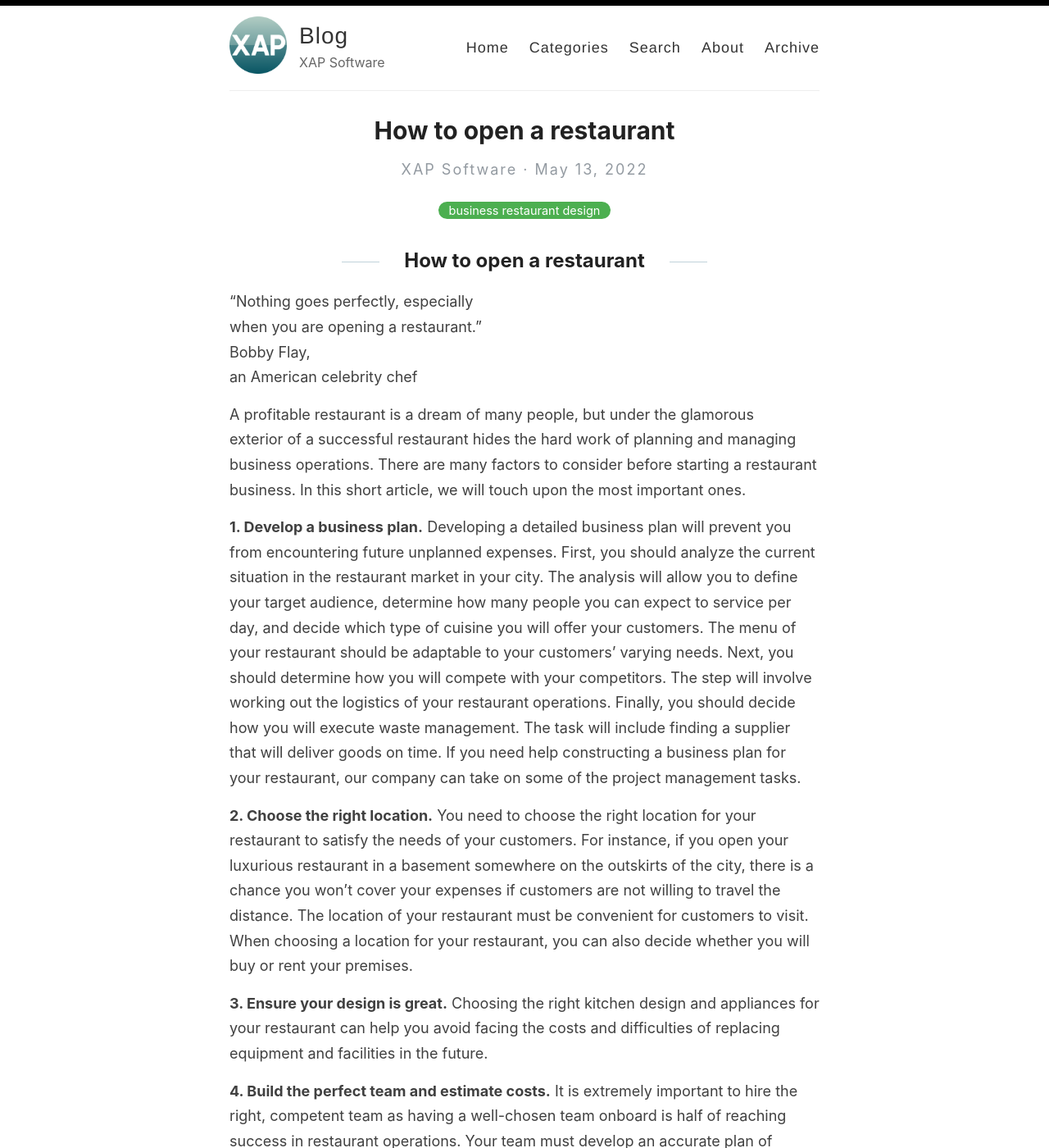
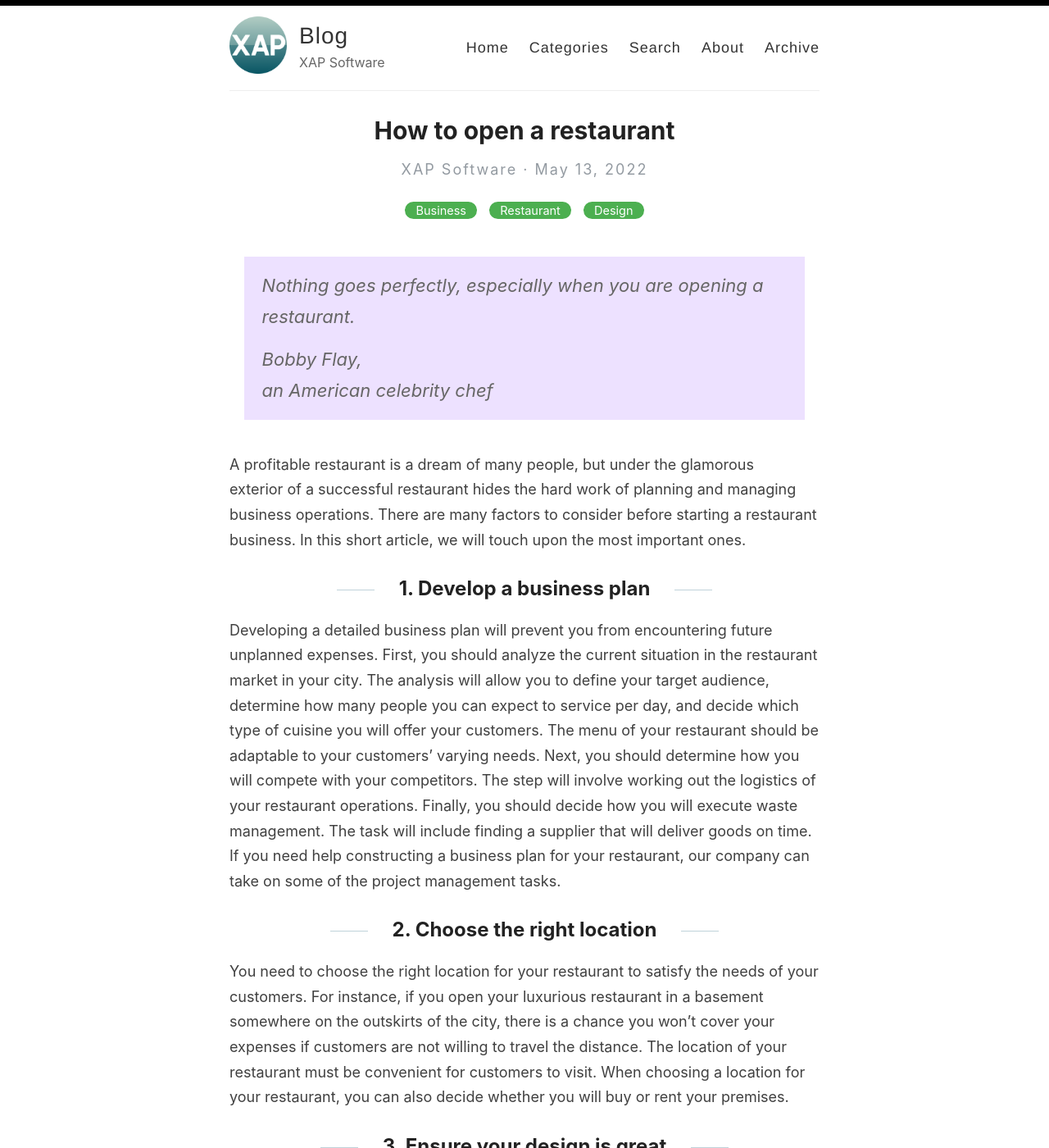
Before and after one commit to XAP-Software/XAP-Software.github.io, a Jekyll site: the page built from _posts/2022-05-13-how_to_open_a_restaurant.md, in a window 1280 px wide and 1400 px high. Shown: the whole window at 82% size. Built offline with Jekyll 4.4.1, drawn with Linux system fonts in a browser that asks for light colours; some of the changed text lies outside the part shown.

Commit message:
review: format changes

```diff
--- a/_posts/2022-05-13-how_to_open_a_restaurant.md
+++ b/_posts/2022-05-13-how_to_open_a_restaurant.md
@@ -1,36 +1,81 @@
 ---
 layout: post
 title: How to open a restaurant
-categories: [business restaurant design]
+categories: [Business, Restaurant, Design]
 author_github: Komolcev
 author: Sergei Komolcev
 ---
 
-## How to open a restaurant
-“Nothing goes perfectly, especially
-when you are opening a restaurant.”
-Bobby Flay,
-an American celebrity chef
+> Nothing goes perfectly, especially when you are opening a restaurant.
+>
+> Bobby Flay,
+> an American celebrity chef
+
+A profitable restaurant is a dream of many people, but under the glamorous
+exterior of a successful restaurant hides the hard work of planning and
+managing business operations. There are many factors to consider before
+starting a restaurant business. In this short article, we will touch upon the
+most important ones.
 
 
-A profitable restaurant is a dream of many people, but under the glamorous exterior of a successful restaurant hides the hard work of planning and managing business operations. There are many factors to consider before starting a restaurant business. In this short article, we will touch upon the most important ones.
+## 1. Develop a business plan
 
-  **1. Develop a business plan.**
-Developing a detailed business plan will prevent you from encountering future unplanned expenses. First, you should analyze the current situation in the restaurant market in your city. The analysis will allow you to define your target audience, determine how many people you can expect to service per day, and decide which type of cuisine you will offer your customers. The menu of your restaurant should be adaptable to your customers’ varying needs. Next, you should determine how you will compete with your competitors. The step will involve working out the logistics of your restaurant operations. Finally, you should decide how you will execute waste management. The task will include finding a supplier that will deliver goods on time. If you need help constructing a business plan for your restaurant, our company can take on some of the project management tasks.
+Developing a detailed business plan will prevent you from encountering future
+unplanned expenses. First, you should analyze the current situation in
+the restaurant market in your city. The analysis will allow you to define your
+target audience, determine how many people you can expect to service per day,
+and decide which type of cuisine you will offer your customers. The menu of
+your restaurant should be adaptable to your customers’ varying needs. Next, you
+should determine how you will compete with your competitors. The step will
+involve working out the logistics of your restaurant operations. Finally, you
+should decide how you will execute waste management. The task will include
+finding a supplier that will deliver goods on time. If you need help
+constructing a business plan for your restaurant, our company can take on some
+of the project management tasks.
 
-**2. Choose the right location.**
-You need to choose the right location for your restaurant to satisfy the needs of your customers. For instance, if you open your luxurious restaurant in a basement somewhere on the outskirts of the city, there is a chance you won’t cover your expenses if customers are not willing to travel the distance. The location of your restaurant must be convenient for customers to visit. When choosing a location for your restaurant, you can also decide whether you will buy or rent your premises.
+## 2. Choose the right location
 
-**3. Ensure your design is great.**
-Choosing the right kitchen design and appliances for your restaurant can help you avoid facing the costs and difficulties of replacing equipment and facilities in the future.
+You need to choose the right location for your restaurant to satisfy the needs
+of your customers. For instance, if you open your luxurious restaurant in a
+basement somewhere on the outskirts of the city, there is a chance you won’t
+cover your expenses if customers are not willing to travel the distance. The
+location of your restaurant must be convenient for customers to visit. When
+choosing a location for your restaurant, you can also decide whether you will
+buy or rent your premises.
 
-  **4. Build the perfect team and estimate costs.**
-It is extremely important to hire the right, competent team as having a well-chosen team onboard is half of reaching success in restaurant operations. Your team must develop an accurate plan of funding options for providing salaries to your employees and paying your taxes. A mistake in calculation might lead to disastrous consequences and limit your future development. No one on your team would be happy to run out of funding in the middle of the restaurant project.
+## 3. Ensure your design is great
 
-  **5. Understand your local legislation requirements.**
-Your business must be registered and function in accordance with your local legislation. All required licenses, certificates, and permissions should be obtained in advance of opening your restaurant. Take into consideration sanitation norms and rules, fire regulations, and food safety licensing standards to prevent issues in the future.
+Choosing the right kitchen design and appliances for your restaurant can help
+you avoid facing the costs and difficulties of replacing equipment and
+facilities in the future.
 
-  **6. Market your restaurant.**
-Lastly, you should think about your marketing policy, as you want to make your enterprise a famous one. Consider renting billboards or starting an online marketing campaign. You can also think about offering discounts and benefits to loyal customers. With these steps, you can make your brand recognizable all over the city!
+## 4. Build the perfect team and estimate costs
 
-There is no doubt that restaurant businesses require a lot of work, planning, and a large budget. From our end, we can guarantee perfection for our clients in designing the kitchen space. The kitchens designed by our company are stable, sustainable, and efficient.
+It is extremely important to hire the right, competent team as having a
+well-chosen team onboard is half of reaching success in restaurant operations.
+Your team must develop an accurate plan of funding options for providing
+salaries to your employees and paying your taxes. A mistake in calculation
+might lead to disastrous consequences and limit your future development. No one
+on your team would be happy to run out of funding in the middle of the
+restaurant project.
+
+## 5. Understand legislation requirements
+
+Your business must be registered and function in accordance with your local
+legislation. All required licenses, certificates, and permissions should be
+obtained in advance of opening your restaurant. Take into consideration
+sanitation norms and rules, fire regulations, and food safety licensing
+standards to prevent issues in the future.
+
+## 6. Market your restaurant
+
+Lastly, you should think about your marketing policy, as you want to make your
+enterprise a famous one. Consider renting billboards or starting an online
+marketing campaign. You can also think about offering discounts and benefits to
+loyal customers. With these steps, you can make your brand recognizable all
+over the city!
+
+There is no doubt that restaurant businesses require a lot of work, planning,
+and a large budget. From our end, we can guarantee perfection for our clients
+in designing the kitchen space. The kitchens designed by our company are
+stable, sustainable, and efficient.
```
